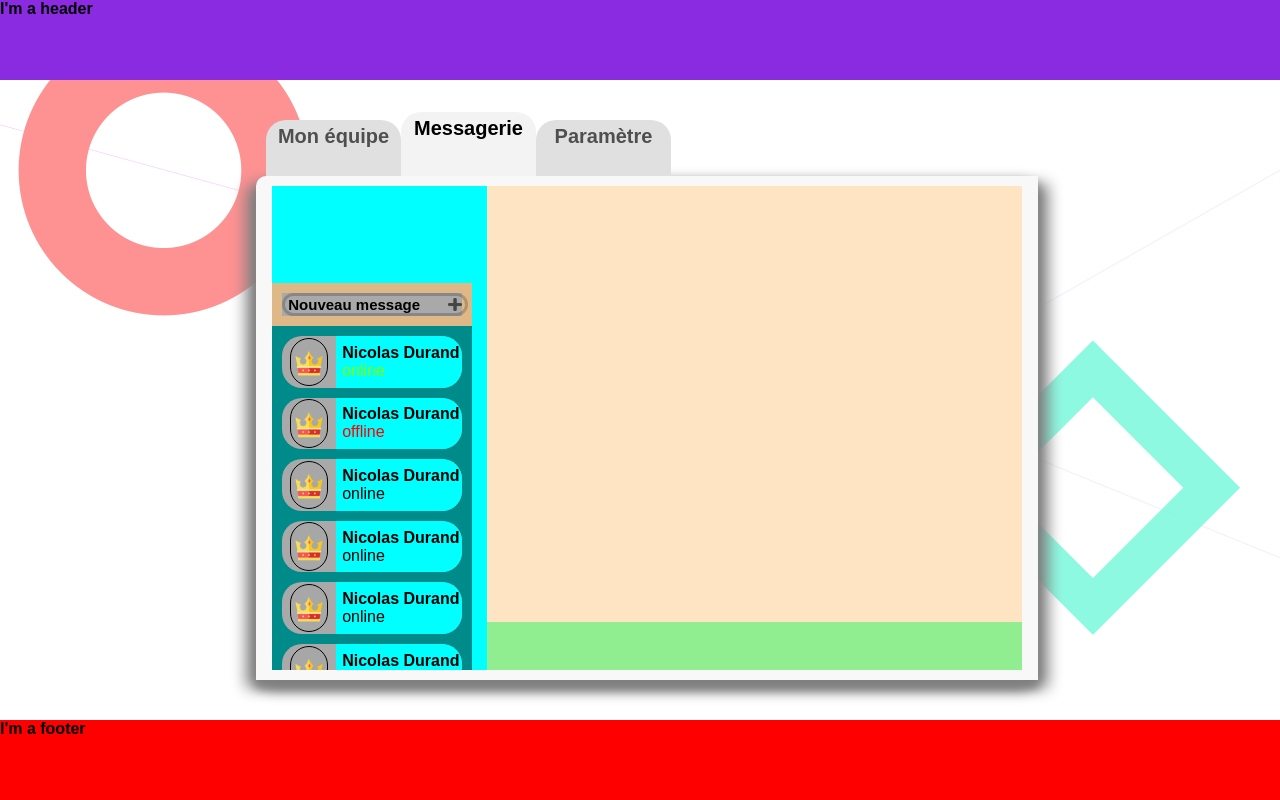
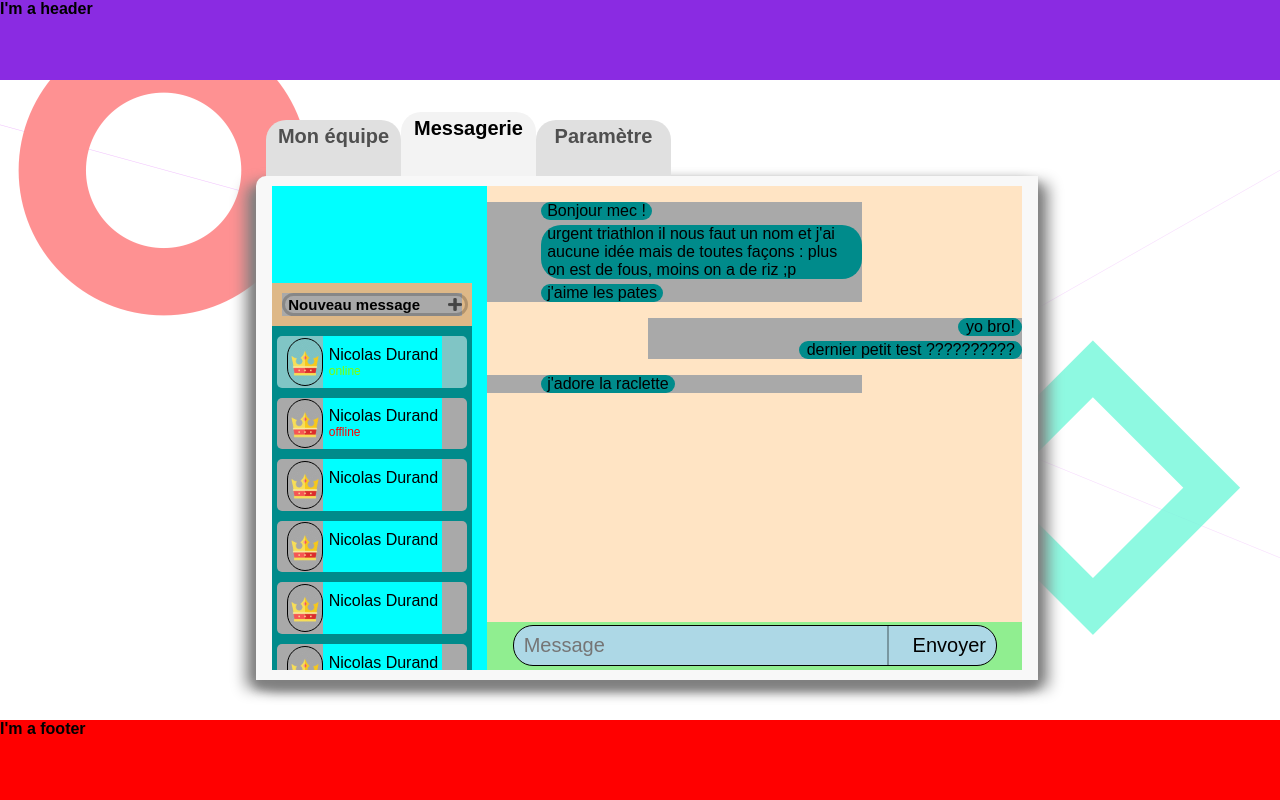
Before and after one commit to blj64/projetIng1, a PHP site: page /pages/myGroup.php in a window 1280 px wide. Run offline with PHP 8.4, Linux system fonts and the light colour scheme.

Commit message:
messagerie on point ! => reste à trouver jeu de couleur + reglé pb de PP

```diff
--- a/css/myGroup.css
+++ b/css/myGroup.css
@@ -317,15 +317,29 @@ body{
 .contact {
     position: relative;
     background-color: darkgray;
-    width: 90%;
+    width: 85%;
     height: 15%;
-    margin: 5%;
-    border-radius: 20px;
+    padding: 5%;
+    padding-top: 0;
+    padding-bottom: 0;
+    margin: 0 auto;
+    margin-bottom: 5%;
+    margin-top: 5%;
+    border-radius: 5px;
     display: flex;
     flex-direction: row;
-    justify-content: space-between;
     align-items: center;
     overflow: hidden;
+}
+
+.contact:hover {
+    background-color: rgb(255,255,255,0.3);
+    font-weight: bold;
+    cursor: pointer;
+}
+
+.contact:active , .contact.active{
+    background-color: rgb(255,255,255,0.5);
 }
 
 .contact-img {
@@ -333,7 +347,6 @@ body{
     height: 90%;
     border: 1px solid black;
     border-radius: 50px;
-    margin: 0 auto;
     overflow: hidden;
 }
 
@@ -359,11 +372,11 @@ body{
 }
 
 .contact-text p {
-    font-weight: bold;
+    color: black;
 }
 
 .contact-text span {
-    font-size: 12   px;
+    font-size: 12px;
 }
 
 #online {
@@ -372,6 +385,10 @@ body{
 
 #offline {
     color: red;
+}
+
+#ghost {
+    color: rgb(0, 0, 0, 0);
 }
 
 .messagerie {
@@ -388,14 +405,103 @@ body{
 
 .history {
     position: relative;
+    display: flex;
+    flex-direction: column;
     width: 100%;
     height: 90%;
     background-color: bisque;
 }
 
+.msg {
+    position: relative;
+    display: flex;
+    flex-direction: column;
+    gap: 5px;
+    width: fit-content;
+    height: fit-content;
+    width: 70%;
+    max-width: 70%;
+    margin-top : 3%;
+    background-color: darkgray;
+}
+
+.msg.left {
+    position: relative;
+    align-self: flex-start;
+    padding-left: 10%;
+    max-width: 60%;
+}
+
+
+.msg.left img {
+    object-fit: cover;
+    width: 20%;
+    position: absolute;
+    left: 0;
+    top: 0;
+}
+
+.msg.right {
+    align-self: flex-end;
+    background-color: darkgray;
+}
+
+.sub-msg {
+    position: relative;
+    width: fit-content;
+    height: auto;
+    background-color: darkcyan;
+    border-radius: 20px;
+    padding-right: 2%;
+    padding-left: 2%;
+    display: flex;
+    flex-direction: column;
+    justify-content: space-between;
+}
+
+.msg.right .sub-msg {
+    align-self: flex-end;
+}
+
 .entry {
     position: relative;
+    display: flex;
+    align-items: center;
     width: 100%;
     height: 10%;
     background-color: lightgreen;
 }
+
+.entry-bar {
+    position: relative;
+    width: 90%;
+    height: 80%;
+    border: 1px solid black;
+    border-radius: 20px;
+    margin: 0 auto;
+    background-color: lightblue;
+    display: flex;
+    flex-direction: row;
+    justify-content: space-between;
+    align-items: center;
+}
+
+.entry-bar input[type="button"] {
+    margin-right: 2%;
+    height: 100%;
+    border: none;
+    border-left: 2px solid rgb(0, 0, 0, 0.3);
+    outline: none;
+    padding-left: 5%;
+    font-size: 20px;
+}
+
+.entry-bar input[type="text"] {
+    margin-left: 2%;
+    margin-right: 2%;
+    width: 100%;
+    height: 100%;
+    border: none;
+    outline: none;
+    font-size: 20px;
+}
--- a/pages/myGroup.php
+++ b/pages/myGroup.php
@@ -67,7 +67,7 @@
                         </div>
                         <div class="list-contact">
 
-                            <div class="contact">
+                            <div class="contact active">
                                 <div class="contact-img">
                                     <img src="/asset/icon/crown.ico" alt="PP">
                                 </div>
@@ -98,7 +98,7 @@
 
                                 <div class="contact-text">
                                     <p>Nicolas Durand</p>
-                                    <span>online</span>
+                                    <span id="ghost">online</span>
                                 </div>
                             </div>
 
@@ -110,7 +110,7 @@
 
                                 <div class="contact-text">
                                     <p>Nicolas Durand</p>
-                                    <span>online</span>
+                                    <span id="ghost">online</span>
                                 </div>
                             </div>
 
@@ -122,7 +122,7 @@
 
                                 <div class="contact-text">
                                     <p>Nicolas Durand</p>
-                                    <span>online</span>
+                                    <span id="ghost">online</span>
                                 </div>
                             </div>
 
@@ -134,7 +134,7 @@
 
                                 <div class="contact-text">
                                     <p>Nicolas Durand</p>
-                                    <span>online</span>
+                                    <span id="ghost">online</span>
                                 </div>
                             </div>
 
@@ -144,10 +144,42 @@
 
                     <div class="messagerie">
                         <div class="history">
+                            <div class="msg left">
+                                <div class="sub-msg">
+                                    <p>Bonjour mec !</p>
+                                </div>
+
+                                <div class="sub-msg">
+                                    <p>urgent triathlon il nous faut un nom et j'ai aucune idée mais de toutes façons : plus on est de fous, moins on a de riz ;p</p>
+                                </div>
+
+                                <div class="sub-msg">
+                                    <p>j'aime les pates</p>
+                                </div>
+                            </div>
+
+                            <div class="msg right">
+                                <div class="sub-msg">
+                                    <p>yo bro!</p>
+                                </div>
+                                <div class="sub-msg">
+                                    <p>dernier petit test ??????????</p>
+                                </div>
+                            </div>
+
+
+                            <div class="msg left">
+                                <div class="sub-msg">
+                                    <p>j'adore la raclette</p>
+                                </div>
+                            </div>
 
                         </div>
                         <div class="entry">
-
+                            <div class="entry-bar">
+                                <input type="text" name="message" id="message" placeholder="Message">
+                                <input type="button" value="Envoyer">
+                            </div>
                         </div>
                     </div>
                 </div>
```
